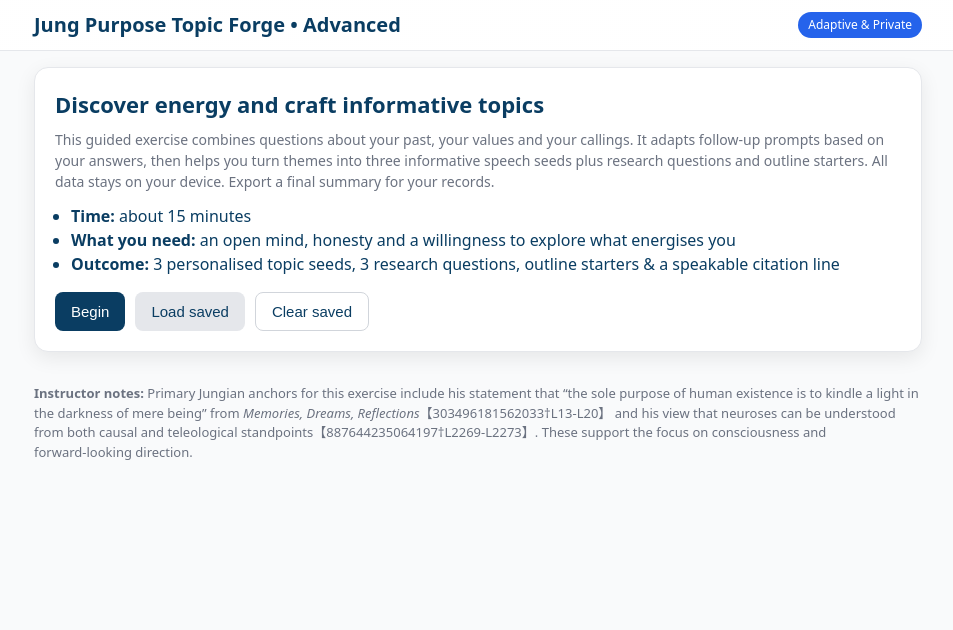
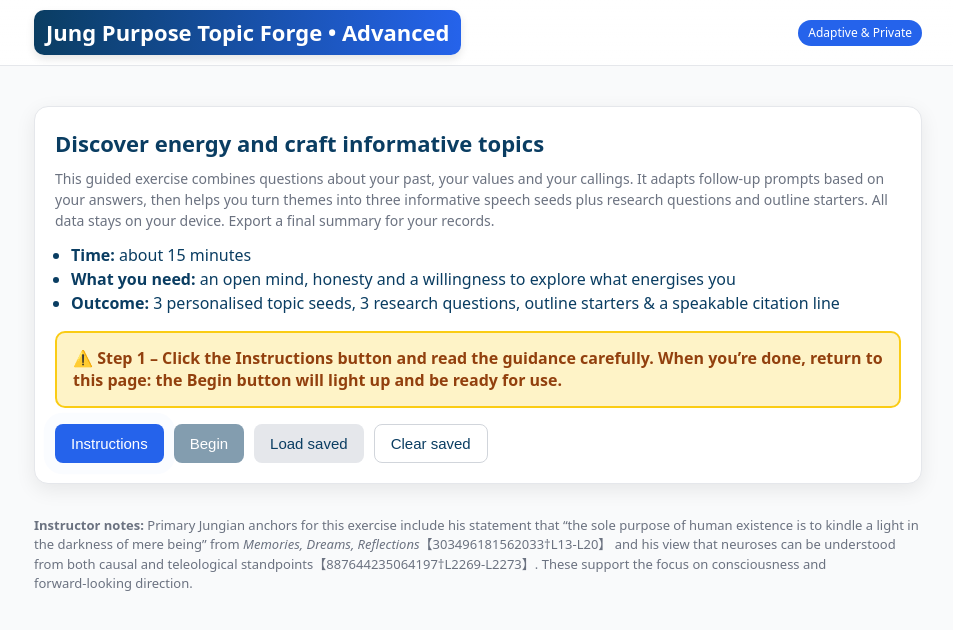
Before and after one commit to bsigala/purpose-topic-forge, a plain HTML site: page index.html in a window 1280 px wide. Shown: the whole page, without its empty margins (162-1115 px from the left). Drawn offline with Linux system fonts and the light colour scheme.

Commit message:
Add files via upload

```diff
--- a/index.html
+++ b/index.html
@@ -34,7 +34,16 @@
     header{position:sticky;top:0;background:linear-gradient(180deg,#fff,rgba(255,255,255,.9));backdrop-filter:saturate(1.5) blur(6px);border-bottom:1px solid #E5E7EB;z-index:100;padding:10px 0;}
     .wrap{max-width:920px;margin:0 auto;padding:0 16px;}
     .brand{display:flex;align-items:center;gap:12px;}
-    .brand h1{font-size:20px;font-weight:600;color:var(--ink);}
+    /* Style the main heading as a button‑like element */
+    .brand h1{
+      font-size:22px;
+      font-weight:600;
+      color:#fff;
+      padding:6px 12px;
+      background:linear-gradient(90deg,var(--ink),var(--accent));
+      border-radius:10px;
+      box-shadow:0 4px 8px rgba(0,0,0,0.1);
+    }
     .pill{margin-left:auto;font-size:12px;background:var(--accent);color:#fff;padding:4px 10px;border-radius:999px;white-space:nowrap;}
     main{padding:16px 0 32px;}
     .card{background:var(--card);border:1px solid #E5E7EB;border-radius:var(--radius);box-shadow:var(--shadow);padding:20px;margin:16px 0;}
@@ -65,7 +74,44 @@
     details summary{cursor:pointer;margin-top:8px;margin-bottom:4px;font-weight:500;color:var(--ink2);}
     .badge{font-size:12px;padding:2px 8px;border-radius:999px;border:1px solid #D1D5DB;margin-right:6px;}
     .badge.good{background:#ECFDF5;color:#065F46;border-color:#A7F3D0;}
+    /* Dynamic instructions button */
+    .instructions-btn{
+      display:inline-block;
+      background:var(--accent);
+      color:#fff;
+      padding:10px 16px;
+      border-radius:8px;
+      text-decoration:none;
+      animation:pulse 2s infinite;
+    }
+    @keyframes pulse {
+      0% { box-shadow:0 0 0 0 rgba(37,99,235,0.4); }
+      70% { box-shadow:0 0 0 12px rgba(37,99,235,0); }
+      100% { box-shadow:0 0 0 0 rgba(37,99,235,0); }
+    }
+
+    /* Style for the directive call‑out that explains how to enable the Begin button */
+    .directive{
+      /* Add extra spacing to separate the notice from other text */
+      margin-top:16px;
+      /* Use a bright golden backdrop to catch attention */
+      background:#FEF3C7;
+      /* Deep orange text for high contrast */
+      color:#92400E;
+      /* Thicker border for emphasis */
+      border:2px solid #FACC15;
+      padding:14px 16px;
+      border-radius:10px;
+      font-size:16px;
+      font-weight:700;
+      line-height:1.4;
+    }
     footer{margin-top:32px;font-size:13px;color:var(--muted);}
+
+    /* Add top margin to the intro card so the content sits lower on the page */
+    #intro{
+      margin-top:40px;
+    }
   </style>
 </head>
 <body>
@@ -85,8 +131,13 @@
       <li><strong>What you need:</strong> an open mind, honesty and a willingness to explore what energises you</li>
       <li><strong>Outcome:</strong> 3 personalised topic seeds, 3 research questions, outline starters &amp; a speakable citation line</li>
     </ul>
+
+    <!-- Directive to explain the disabled Begin button and the need to view instructions -->
+    <p class="directive">⚠️ <strong>Step&nbsp;1</strong> – Click the <strong>Instructions</strong> button and read the guidance carefully. When you’re done, return to this page: the <strong>Begin</strong> button will light up and be ready for use.</p>
     <div class="controls">
-      <button id="start">Begin</button>
+      <!-- Emphasised instructions button comes first -->
+      <button id="instructionsBtn" class="instructions-btn">Instructions</button>
+      <button id="start" disabled>Begin</button>
       <button class="secondary" id="load">Load saved</button>
       <button class="ghost" id="clear">Clear saved</button>
     </div>
@@ -512,6 +563,43 @@ const exportBtn = document.getElementById('export');
 const saveBtn = document.getElementById('save');
 const restartBtn = document.getElementById('restart');
 
+// Check if instructions were viewed previously; if so, enable the start button
+try {
+  if (localStorage.getItem('instructionsVisited') === 'true') {
+    if (startBtn) startBtn.disabled = false;
+  }
+} catch(e) {
+  // ignore storage access issues
+}
+
+// Attach behaviour to the instructions button.  When clicked, it enables the
+// start button and opens the instructions in a new tab.
+const instructionsBtn = document.getElementById('instructionsBtn');
+if (instructionsBtn) {
+  instructionsBtn.onclick = () => {
+    enableStartButton();
+    try {
+      window.open('jung_topic_forge_instructions.html','_blank');
+    } catch(e) {
+      // ignore errors opening new tab
+    }
+  };
+}
+
+// Enable the start button once the instructions have been viewed.  This
+// function is called via the onclick handler on the Instructions link.
+function enableStartButton() {
+  if (startBtn) {
+    startBtn.disabled = false;
+    try {
+      // Persist the fact that instructions have been viewed
+      localStorage.setItem('instructionsVisited','true');
+    } catch (e) {
+      // ignore storage errors
+    }
+  }
+}
+
 // Render current question
 let currentGetter = null;
 function renderQuestion() {
```
